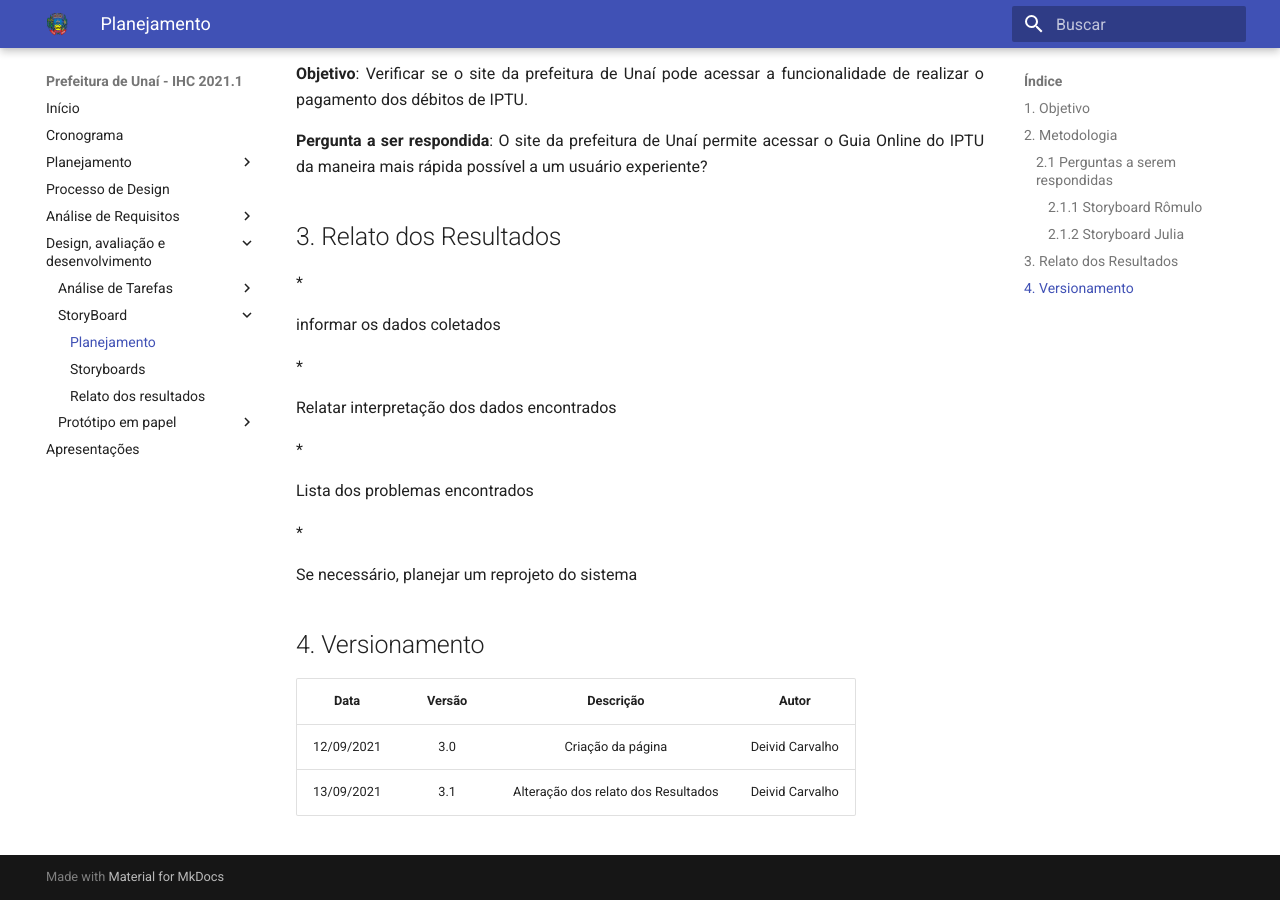
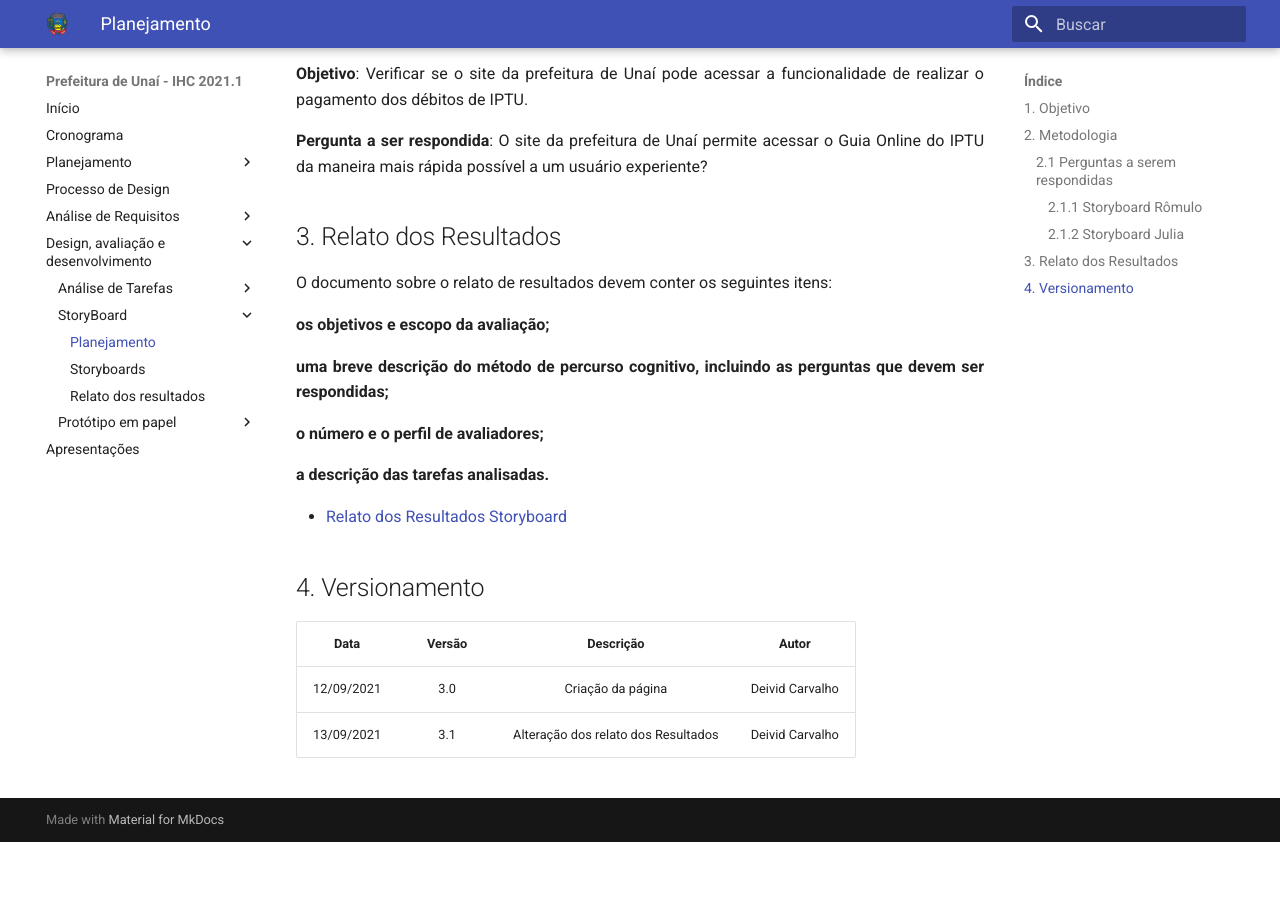
Before and after one commit to Interacao-Humano-Computador/2021.1-Prefeitura-Unai, an MkDocs documentation site: the page built from docs/designAvaliacaoDesenvolv/storyboard/planejamentoStory.md, in a window 1280 px wide and 900 px high, scrolled down 972 px. Built offline with MkDocs 1.6.1 and Material for MkDocs 9.7.7, drawn with Linux system fonts in a browser that asks for light colours; after the commit the page ends 1814 px from its top, so only the background shows below that.

Commit message:
Adicionando Relato dos resultados storyboard

```diff
--- a/docs/designAvaliacaoDesenvolv/storyboard/planejamentoStory.md
+++ b/docs/designAvaliacaoDesenvolv/storyboard/planejamentoStory.md
@@ -20,10 +20,15 @@ Dada as funcionalidades definidas na fase de análises de requisitos, será vali
 <p align = "justify"><b>Pergunta a ser respondida</b>: O site da prefeitura de Unaí permite acessar o Guia Online do IPTU da maneira mais rápida possível a um usuário experiente?</p>
 
 ## 3. Relato dos Resultados
-*<p align = "justify">informar os dados coletados</p>
-*<p align = "justify">Relatar interpretação dos dados encontrados</p>
-*<p align = "justify">Lista dos problemas encontrados</p>
-*<p align = "justify">Se necessário, planejar um reprojeto do sistema</p>
+<p align = "justify">O documento sobre o relato de resultados devem conter os seguintes itens:</p>
+
+<p align = "justify"><b>os objetivos e escopo da avaliação;</b></p>
+<p align = "justify"><b>uma breve descrição do método de percurso cognitivo, incluindo as perguntas que devem ser
+respondidas;</b></p>
+<p align = "justify"><b>o número e o perfil de avaliadores;</b></p>
+<p align = "justify"><b>a descrição das tarefas analisadas.</b></p>
+
+* [Relato dos Resultados Storyboard](relatoStory.md)
 
 ## 4. Versionamento
 
```
